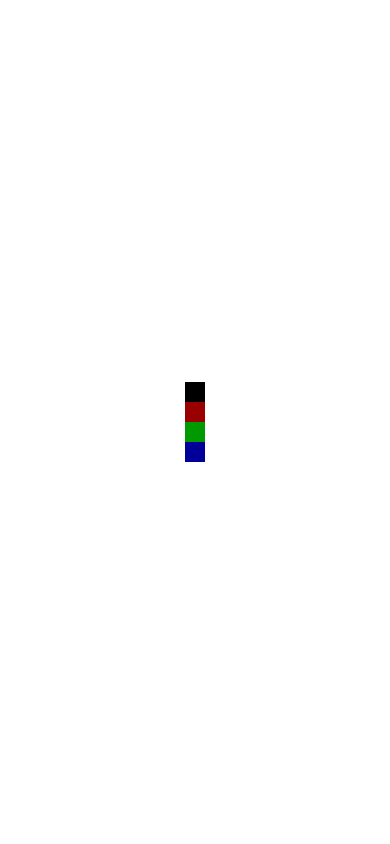
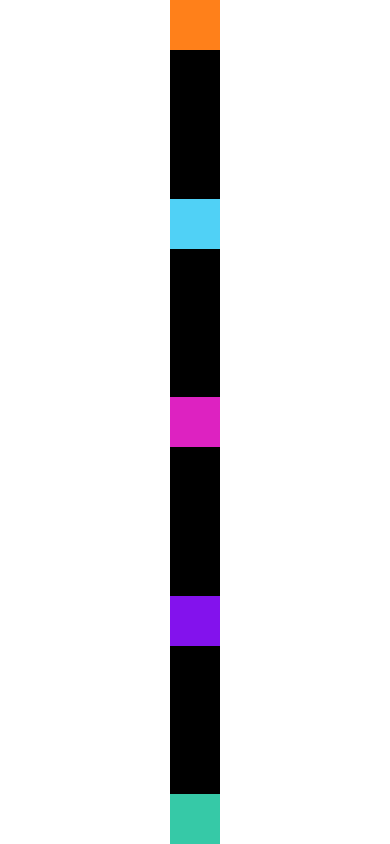
Before and after one commit to jvictordev7/Curso-React-Native, a React Native app in the folder exercicios/: screen / in a window 390 px wide. Built offline with nearby package versions, Linux system fonts and the light colour scheme.

Commit message:
Usando FlexBox 01

```diff
--- a/exercicios/src/App.js
+++ b/exercicios/src/App.js
@@ -1,6 +1,7 @@
 import React from "react"
 import { StyleSheet, SafeAreaView } from 'react-native'
 import Quadrado from "./components/layout/Quadrado"
+import FlexBoxV1 from "./components/layout/FlexBoxV1"
 
 
 //import DigiteSeuNome from "./components/DigiteSeuNome.js"
@@ -25,13 +26,15 @@ import Quadrado from "./components/layout/Quadrado"
 
 export default () => (
   <SafeAreaView style={style.App}>
-    <Quadrado />
-    <Quadrado cor='#900' />
-    <Quadrado cor='#090' />
-    <Quadrado cor='#009' />
+    <FlexBoxV1 />
 
 
       {/*
+    <Quadrado cor='#ff801a' />
+    <Quadrado cor='#50d1f6' />
+    <Quadrado cor='#dd22c1' />
+    <Quadrado cor='#8312ed' />
+    <Quadrado cor='#36c9a7' />
     <DigiteSeuNome />
     <ListaProdutosV2 />
     <ListaProdutos />
--- /dev/null
+++ b/exercicios/src/components/layout/FlexBoxV1.js
@@ -0,0 +1,23 @@
+import React from 'react';
+import { StyleSheet, View } from 'react-native';
+import Quadrado from './Quadrado';
+
+export default props => {
+    return (
+        <View style={style.FlexV1}>
+            <Quadrado cor='#ff801a' />
+            <Quadrado cor='#50d1f6' />
+            <Quadrado cor='#dd22c1' />
+            <Quadrado cor='#8312ed' />
+            <Quadrado cor='#36c9a7' />
+        </View>
+    );
+};
+
+const style = StyleSheet.create({
+    FlexV1: {
+        flex: 1,
+        justifyContent: 'space-between',
+        backgroundColor: '#000'
+    }
+})
--- a/exercicios/src/components/layout/Quadrado.js
+++ b/exercicios/src/components/layout/Quadrado.js
@@ -2,10 +2,11 @@ import React from 'react';
 import { StyleSheet, View } from 'react-native'
 
 export default props => {
+    const lado = 50
     return (
         <View style={{
-            height:20,
-            width:20,
+            height:lado,
+            width:lado,
             backgroundColor: props.cor || '#000'
         }}
 
```
